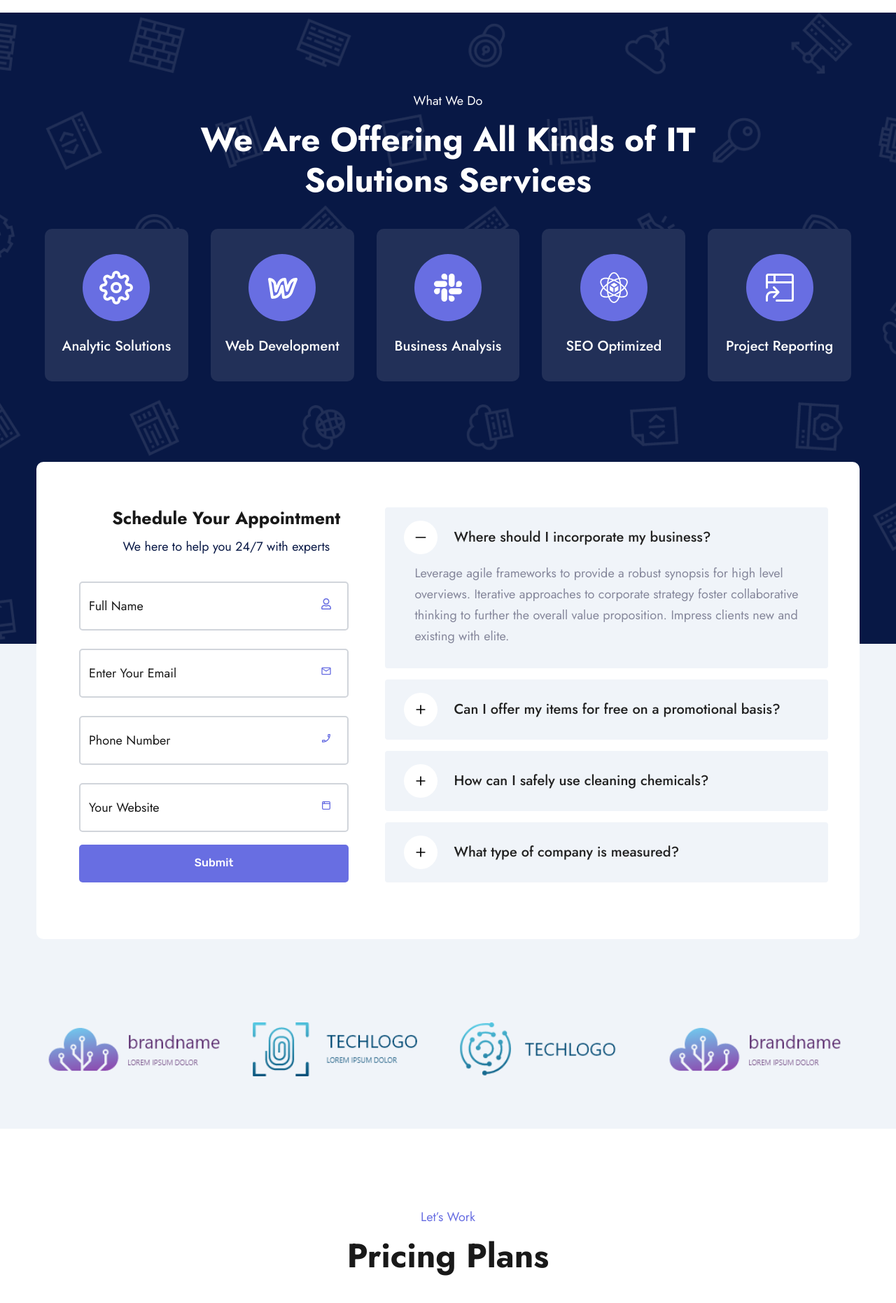
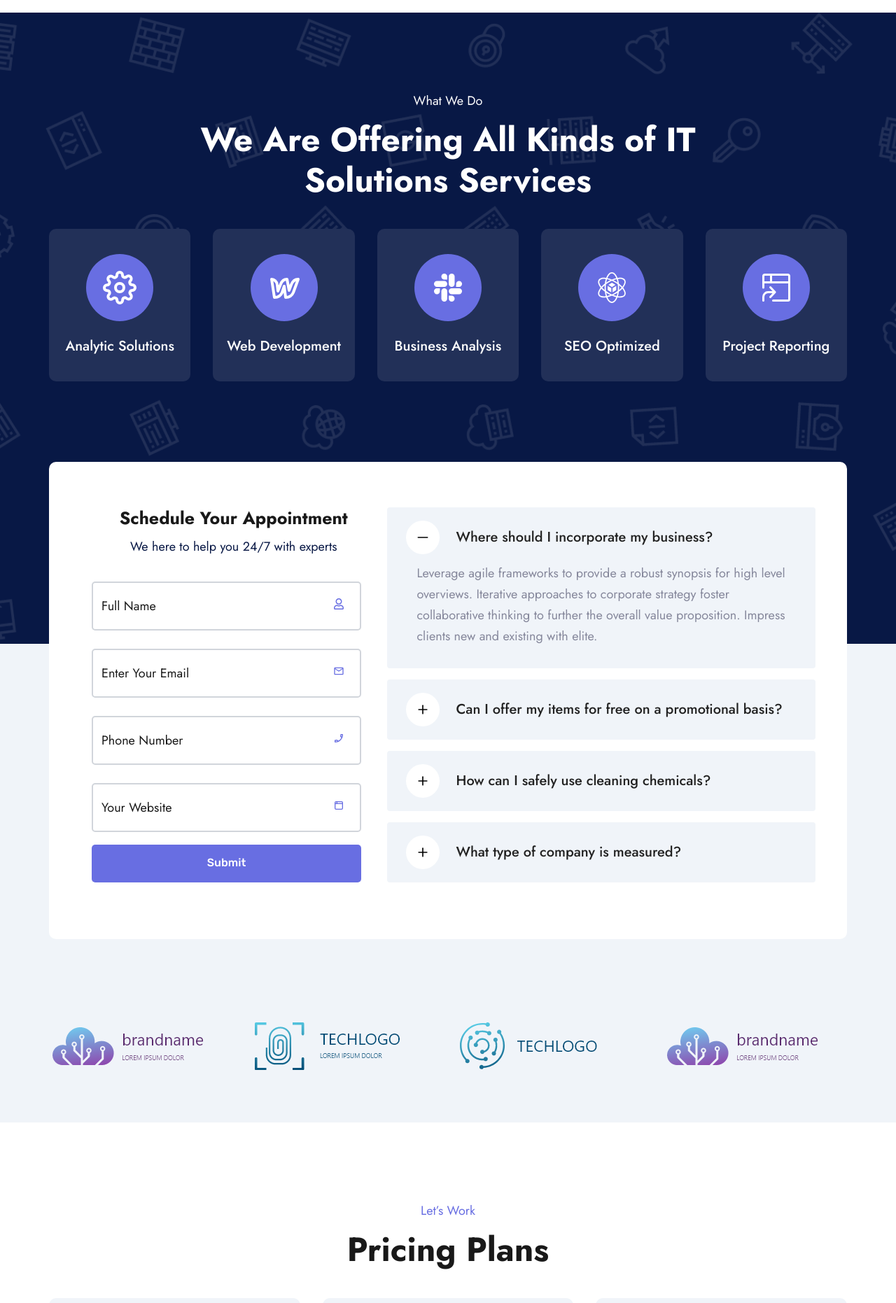
Before and after one commit to abdul-dulal/IT-solution, a Next.js app: page /HomeTwo in a window 1280 px wide. Shown: the part 1640-3502 px from the top of the page at 70% size. Built offline with nearby package versions, Linux system fonts and the light colour scheme.

Commit message:
team member updateds

```diff
--- a/components/ui/Client.js
+++ b/components/ui/Client.js
@@ -68,16 +68,14 @@ const Client = () => {
                     className="group  overflow-hidden inline-block relative transition-all duration-300 ease-in-out  "
                   >
                     <Image
-                      className="hover inline-block w-[255px] h-auto transition-all duration-300 ease-in-out absolute top-0 left-0 z-[1] invisible "
                       src={logo}
-                      width={255}
-                      height={68}
                       alt="Client logo"
+                      className="hover inline-block max-w-[255px]   transition-all duration-300 ease-in-out absolute top-0 left-0 z-[1] invisible "
                     />
                     <Image
-                      className="normal inline-block w-[255px] h-auto transition-all duration-300 ease-in-out   "
                       src={logo}
                       alt="Client logo"
+                      className="normal inline-block max-w-[255px]  transition-all duration-300 ease-in-out   "
                     />
                   </Link>
                 </div>
--- a/components/ui/team/TeamMemberSkill.js
+++ b/components/ui/team/TeamMemberSkill.js
@@ -6,13 +6,7 @@ const TeamMemberSkill = ({ member }) => {
   return (
     <div>
       <div>
-        <Image
-          src={member}
-          width={540}
-          height={400}
-          className="max-w-[540px] w-full rounded-md"
-          alt="Team Member"
-        />
+        <Image src={member} className=" w-full rounded-md" alt="Team Member" />
       </div>
       <div className=" relative mb-[25px] mt-10">
         <ProgressBar datacount={95} title="software development" />
--- a/src/app/CaseDetails/page.js
+++ b/src/app/CaseDetails/page.js
@@ -17,7 +17,7 @@ const CaseDetails = () => {
 
       <section className="portfolio-single relative py-[120px]">
         <div className="container mx-auto xl:px-[30px] xs:px-4 px-3">
-          <div className="folio-thumb relative">
+          <div className=" relative">
             <Image
               src={caseDetails}
               className="w-full mb-[30px]"
--- a/src/app/HomeTwo/page.js
+++ b/src/app/HomeTwo/page.js
@@ -152,7 +152,7 @@ const HomeTwo = () => {
 
       {/* Service--Start */}
       <section className="  bg-secondary pt-[116px] pb-[345px]  relative bg-[url('/img/bg/service-bg.png')] bg-center bg-cover bg-no-repeat ">
-        <div className="container mx-auto  xs:px-6 px-4">
+        <div className="container mx-auto  xs:px-[30px] px-4">
           <div className=" grid grid-cols-12">
             <div className="xs:col-start-3 xs:col-span-8 col-start-1 col-span-11 text-center">
               <h6 className="title text-white">What we do</h6>
@@ -170,7 +170,7 @@ const HomeTwo = () => {
 
       {/* FAQ--Start */}
       <section className=" bg-[#f0f4f9]  pb-11">
-        <div className="container mx-auto xs:px-3 px-4">
+        <div className="container mx-auto xs:px-[30px] px-4">
           <div className="grid grid-cols-12  bg-white relative rounded-[10px] py-[65px] lg:px-[45px] px-4 z-[3] -mt-[260px]">
             <div className="md:col-span-5 col-span-12">
               <h2 className="lg:text-[25px] text-[22px] text-center leading-[30px] mb-[12px] font-bold text-[#191919]">
@@ -192,7 +192,7 @@ const HomeTwo = () => {
 
       {/* Client--Start */}
       <section className="bg-[#f0f4f9] relative pt-[75px] pb-[68px] ">
-        <div className="container mx-auto xs:px-6 px-4">
+        <div className="container mx-auto xs:px-[30px] px-4">
           <Client />
         </div>
       </section>
@@ -201,7 +201,7 @@ const HomeTwo = () => {
 
       {/* Price--Start */}
       <section className="relative pt-[116px] pb-[85px]">
-        <div className="container mx-auto xs:px-6 px-4">
+        <div className="container mx-auto xs:px-[30px] px-4">
           <h6 className="text-center">Let’s Work</h6>
           <h2 className="text-center">Pricing Plans</h2>
           <div className="grid  md:grid-cols-3 xs:grid-cols-2  gap-8">
@@ -227,7 +227,7 @@ const HomeTwo = () => {
 
       {/* Counter--Start */}
       <section className="relative -mt-[150px]">
-        <div className="container mx-auto  xs:px-6 px-4">
+        <div className="container mx-auto  xs:px-[30px] px-4">
           <div className="bg-[url('/img/bg/counter-bg.png')] relative   w-full rounded-[10px] bg-[#686ee2] z-[2]  py-10 bg-center bg-auto bg-no-repeat">
             <Counter />
           </div>
@@ -242,7 +242,7 @@ const HomeTwo = () => {
         style={{ padding: "116px 0 90px" }}
         className="relative pt-[116px]"
       >
-        <div className="container mx-auto xs:px-6 px-4">
+        <div className="container mx-auto xs:px-[30px] px-4">
           <div>
             <h6 className="  text-center">Blogs</h6>
             <h2 className="text-center">Out Latest Articles</h2>
--- a/src/app/ServiceOne/page.js
+++ b/src/app/ServiceOne/page.js
@@ -18,7 +18,7 @@ const ServiceOne = () => {
       {/* Service Start */}
 
       <section className=" relative bg-[#f0f4f9] pt-[116px] pb-[90px]">
-        <div className="container mx-auto xs:px-4 px-3">
+        <div className="container mx-auto xl:px-[30px] xs:px-4 px-3">
           <div className="text-center">
             <h6 className="">What we do</h6>
             <h2 className="mb-10  text-center">Service for You</h2>
--- a/src/app/TeamMember/page.js
+++ b/src/app/TeamMember/page.js
@@ -21,7 +21,7 @@ const TeamMember = () => {
       {/* Team Start */}
 
       <section className="relative pt-[120px] pb-[70px]">
-        <div className="container mx-auto xl:px-[30px] xs:px-4 px-3">
+        <div className="container mx-auto xl:px-[30px]  xs:px-4 px-3">
           <div className="grid xl:grid-cols-3 md:grid-cols-2 sm:grid-cols-2 gap-7">
             {teams?.map(({ id, name, designation, img }) => {
               const encName = encodeURIComponent(name);
--- a/src/app/globals.css
+++ b/src/app/globals.css
@@ -205,8 +205,8 @@ $picture-gutter: 24px;
   position: relative;
   box-sizing: border-box;
   min-height: 1px;
-  padding-left: 16px;
-  padding-right: 16px;
+  padding-left: 12px;
+  padding-right: 12px;
 }
 
 .shuffle-img {
--- a/src/app/portfolioCategory/[title]/page.js
+++ b/src/app/portfolioCategory/[title]/page.js
@@ -39,7 +39,7 @@ const FolioCat = ({ params }) => {
                     >
                       <p className=" relative text-primary mb-[2px]">
                         <Link
-                          href={`/folioCat/${item?.tech}`}
+                          href={`/portfolioCategory/${item?.tech}`}
                           className="text-primary inline-block hover:text-[#191919]"
                         >
                           {item?.tech}
```
